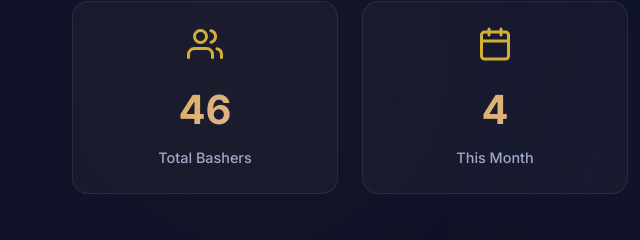
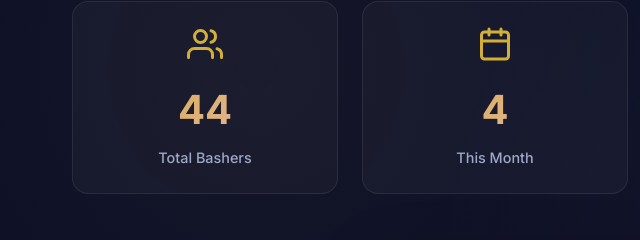
Before and after one commit to Maxwellrubert/bbds, a plain HTML site: page index.html in a window 1280 px wide. Shown: the part 331-571 px from the top of the page, 0-640 px from the left. Drawn offline with nearby package versions, Linux system fonts and the light colour scheme.

Commit message:
Update Info Section

```diff
--- a/index.html
+++ b/index.html
@@ -970,7 +970,7 @@
                     <path d="M16 3.13a4 4 0 0 1 0 7.75"></path>
                 </svg>
             </div>
-            <div class="stat-number" id="totalBashers">46</div>
+            <div class="stat-number" id="totalBashers">44</div>
             <div class="stat-label">Total Bashers</div>
         </div>
         <div class="stat-card">
```
Also changed, not shown: script.js (added), style.css (added), 1 other file.
